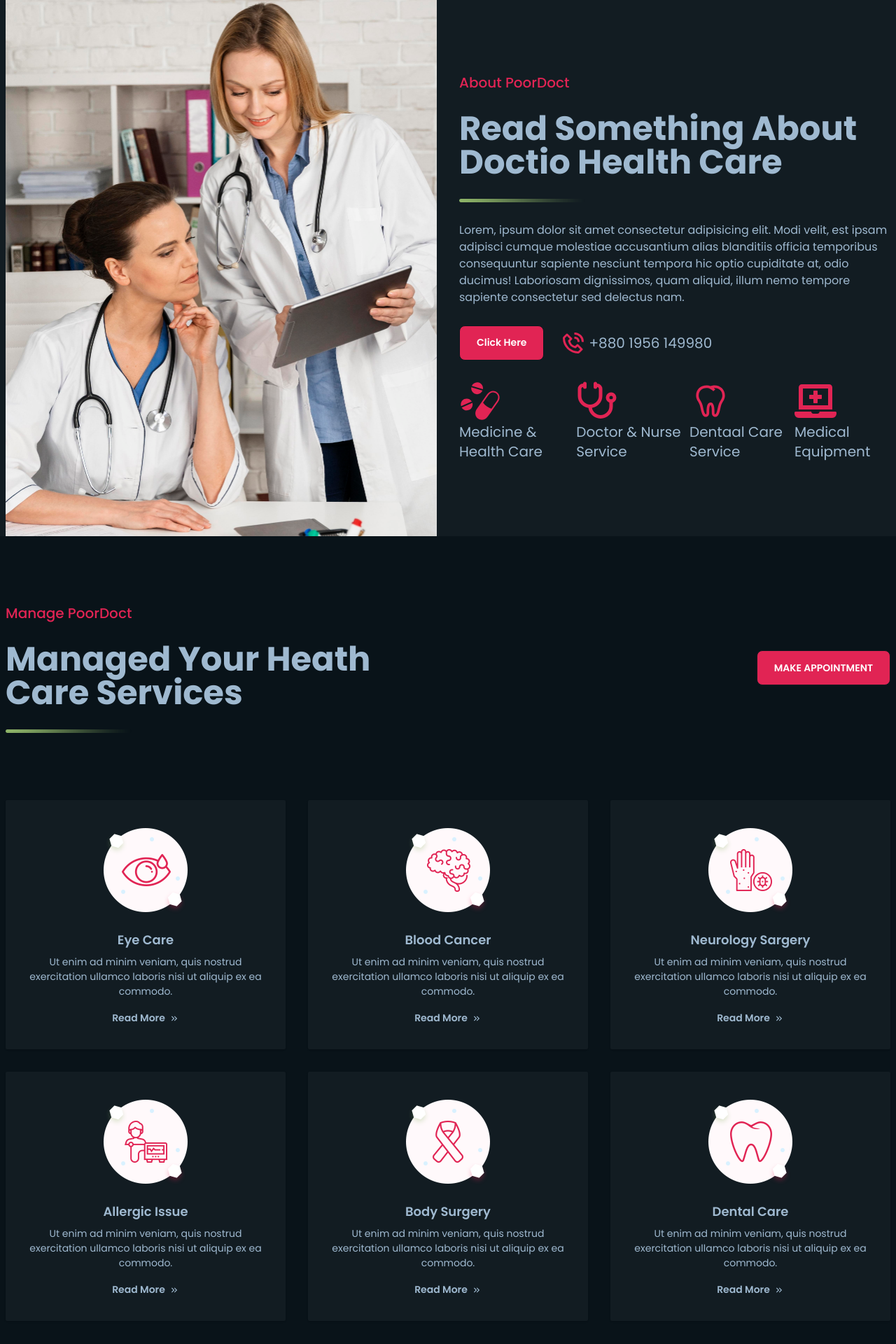
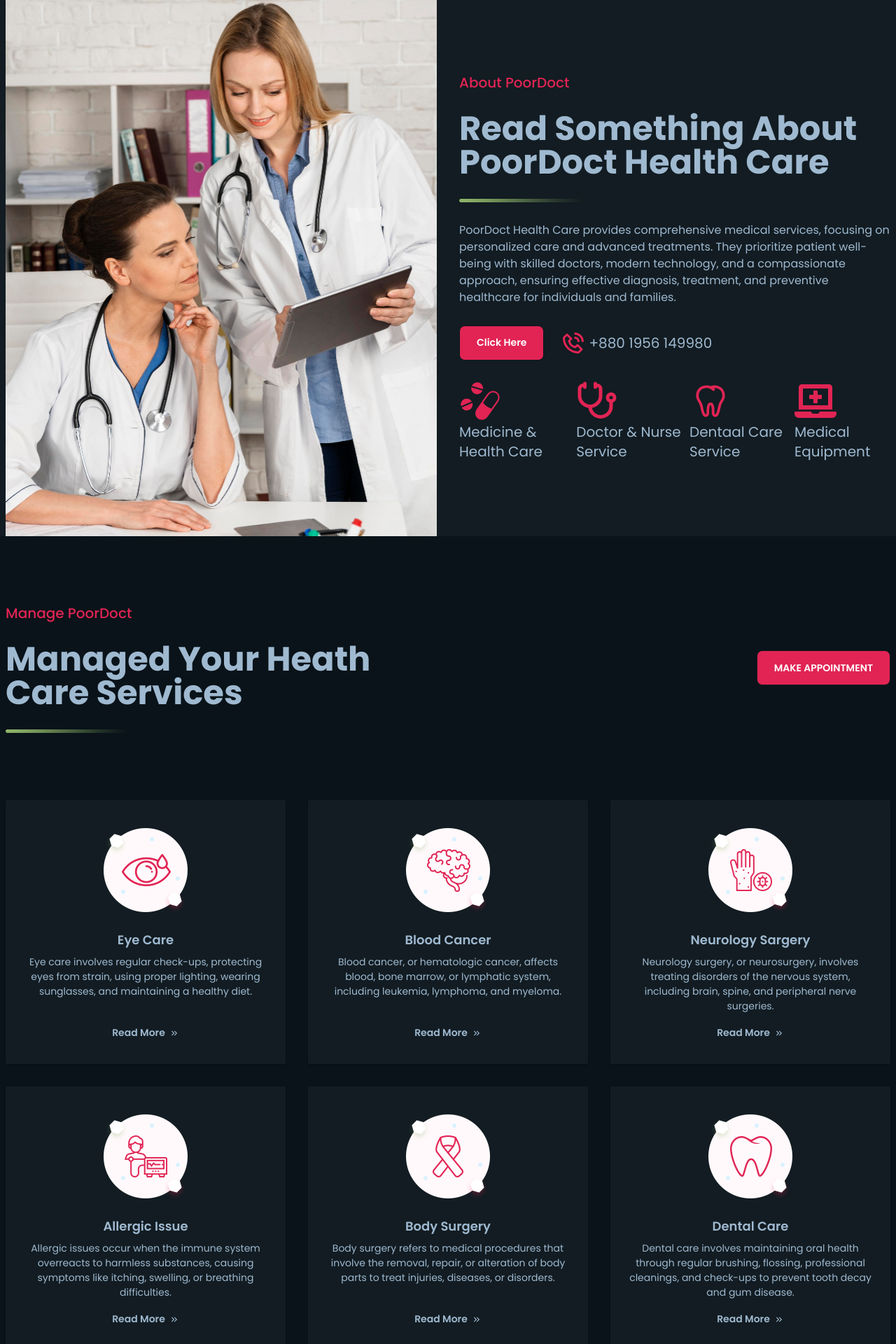
Before and after one commit to riponmondalbd/poor-doct, a React (Vite) app in the folder poor-doct-client/: page / in a window 1280 px wide. Shown: the part 1027-2947 px from the top of the page at 70% size. Built offline with nearby package versions, Linux system fonts and the light colour scheme; no server answers.

Commit message:
use few real data from chatgpt to use about,service and challenge section

```diff
--- a/poor-doct-client/src/pages/Home/AboutSection/AboutSection.jsx
+++ b/poor-doct-client/src/pages/Home/AboutSection/AboutSection.jsx
@@ -19,15 +19,15 @@ const AboutSection = () => {
       <div className="py-24 flex-1 space-y-7">
         <h4 className="text-[#e12454] text-xl font-medium">About PoorDoct</h4>
         <h2 className="text-5xl font-bold my-7">
-          Read Something About Doctio Health Care
+          Read Something About PoorDoct Health Care
         </h2>
         <img src={linImg} alt="line" />
         <p>
-          Lorem, ipsum dolor sit amet consectetur adipisicing elit. Modi velit,
-          est ipsam adipisci cumque molestiae accusantium alias blanditiis
-          officia temporibus consequuntur sapiente nesciunt tempora hic optio
-          cupiditate at, odio ducimus! Laboriosam dignissimos, quam aliquid,
-          illum nemo tempore sapiente consectetur sed delectus nam.
+          PoorDoct Health Care provides comprehensive medical services, focusing
+          on personalized care and advanced treatments. They prioritize patient
+          well-being with skilled doctors, modern technology, and a
+          compassionate approach, ensuring effective diagnosis, treatment, and
+          preventive healthcare for individuals and families.
         </p>
         <div className="flex gap-6 items-center">
           <button className="btn bg-[#e12454] text-white p-6">
--- a/poor-doct-client/src/pages/Home/Challenge/Challenge.jsx
+++ b/poor-doct-client/src/pages/Home/Challenge/Challenge.jsx
@@ -28,10 +28,9 @@ const Challenge = () => {
                   Satisfied Clients
                 </h3>
                 <p className="text-[#899dab] text-[15px]">
-                  Lorem ipsum dolor sit amet, <br />
-                  consectetur adipisicing elit. Vel <br />
-                  exercitationem temporibus fugiat vo <br /> accusantium
-                  deserunt!
+                  Our clients trust Poordoct for reliable, innovative healthcare
+                  solutions, appreciating our support, quality service, and
+                  commitment to excellence.
                 </p>
               </div>
             </div>
@@ -43,10 +42,9 @@ const Challenge = () => {
                   World Awards
                 </h3>
                 <p className="text-[#899dab] text-[15px]">
-                  Lorem ipsum dolor sit amet, <br />
-                  consectetur adipisicing elit. Vel <br />
-                  exercitationem temporibus fugiat vo <br /> accusantium
-                  deserunt!
+                  Poordoct Medical Solution has received global awards for
+                  innovation, excellence, and impact in healthcare technology
+                  and client-focused solutions.
                 </p>
               </div>
             </div>
--- a/poor-doct-client/src/pages/Home/ManageHealthCare/ManageHealthCare.jsx
+++ b/poor-doct-client/src/pages/Home/ManageHealthCare/ManageHealthCare.jsx
@@ -41,8 +41,9 @@ const ManageHealthCare = () => {
             <div className="card-body items-center text-center">
               <h2 className="card-title">Eye Care</h2>
               <p>
-                Ut enim ad minim veniam, quis nostrud exercitation ullamco
-                laboris nisi ut aliquip ex ea commodo.
+                Eye care involves regular check-ups, protecting eyes from
+                strain, using proper lighting, wearing sunglasses, and
+                maintaining a healthy diet.
               </p>
               <div className="card-actions">
                 <button className="btn btn-ghost">
@@ -59,8 +60,8 @@ const ManageHealthCare = () => {
             <div className="card-body items-center text-center">
               <h2 className="card-title">Blood Cancer</h2>
               <p>
-                Ut enim ad minim veniam, quis nostrud exercitation ullamco
-                laboris nisi ut aliquip ex ea commodo.
+                Blood cancer, or hematologic cancer, affects blood, bone marrow,
+                or lymphatic system, including leukemia, lymphoma, and myeloma.
               </p>
               <div className="card-actions">
                 <button className="btn btn-ghost">
@@ -77,8 +78,9 @@ const ManageHealthCare = () => {
             <div className="card-body items-center text-center">
               <h2 className="card-title">Neurology Sargery</h2>
               <p>
-                Ut enim ad minim veniam, quis nostrud exercitation ullamco
-                laboris nisi ut aliquip ex ea commodo.
+                Neurology surgery, or neurosurgery, involves treating disorders
+                of the nervous system, including brain, spine, and peripheral
+                nerve surgeries.
               </p>
               <div className="card-actions">
                 <button className="btn btn-ghost">
@@ -95,8 +97,9 @@ const ManageHealthCare = () => {
             <div className="card-body items-center text-center">
               <h2 className="card-title">Allergic Issue</h2>
               <p>
-                Ut enim ad minim veniam, quis nostrud exercitation ullamco
-                laboris nisi ut aliquip ex ea commodo.
+                Allergic issues occur when the immune system overreacts to
+                harmless substances, causing symptoms like itching, swelling, or
+                breathing difficulties.
               </p>
               <div className="card-actions">
                 <button className="btn btn-ghost">
@@ -113,8 +116,9 @@ const ManageHealthCare = () => {
             <div className="card-body items-center text-center">
               <h2 className="card-title">Body Surgery</h2>
               <p>
-                Ut enim ad minim veniam, quis nostrud exercitation ullamco
-                laboris nisi ut aliquip ex ea commodo.
+                Body surgery refers to medical procedures that involve the
+                removal, repair, or alteration of body parts to treat injuries,
+                diseases, or disorders.
               </p>
               <div className="card-actions">
                 <button className="btn btn-ghost">
@@ -131,8 +135,9 @@ const ManageHealthCare = () => {
             <div className="card-body items-center text-center">
               <h2 className="card-title">Dental Care</h2>
               <p>
-                Ut enim ad minim veniam, quis nostrud exercitation ullamco
-                laboris nisi ut aliquip ex ea commodo.
+                Dental care involves maintaining oral health through regular
+                brushing, flossing, professional cleanings, and check-ups to
+                prevent tooth decay and gum disease.
               </p>
               <div className="card-actions">
                 <button className="btn btn-ghost">
--- a/poor-doct-client/src/pages/Home/Testimonials/Testimonials.jsx
+++ b/poor-doct-client/src/pages/Home/Testimonials/Testimonials.jsx
@@ -14,7 +14,6 @@ const Testimonials = () => {
     queryKey: ["testimonials"],
     queryFn: async () => {
       const res = await axiosPublic.get("/testimonials");
-      console.log(res.data);
       return res.data;
     },
   });
```
